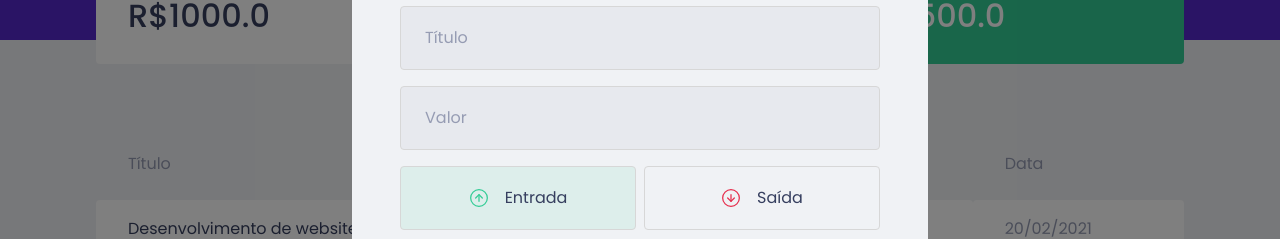
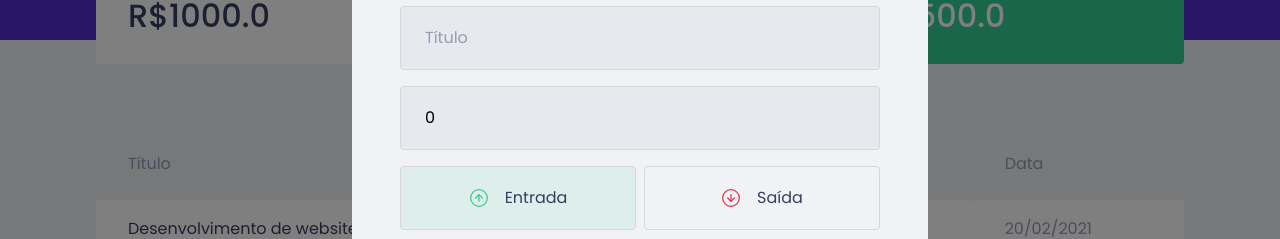
Before and after one commit to Paulo301/dtmoney, a React (Create React App) app: page / in a window 1280 px wide. Both pictures are taken after a click on the button "Nova transação". Shown: the part 232-471 px from the top of the page. Built offline with nearby package versions, Linux system fonts and the light colour scheme; no server answers; a web font is replaced by a local one; what miragejs would draw is missing.

Commit message:
get values from inputs

```diff
--- a/src/components/NewTransactionsModal/index.tsx
+++ b/src/components/NewTransactionsModal/index.tsx
@@ -5,7 +5,7 @@
 import closeImg from '../../assets/close.svg';
 
 import { Container, TransactionTypeContainer, RadioBox } from './styles';
-import { useState } from 'react';
+import { FormEvent, useState } from 'react';
 
 interface NewTransactionModalProps {
   isOpen: boolean;
@@ -13,7 +13,21 @@
 }
 
 export function NewTransactionModal({ isOpen, onRequestClose }: NewTransactionModalProps) {
+  const [title, setTitle] = useState('');
+  const [value, setValue] = useState(0);
   const [type, setType] = useState('deposit');
+  const [category, setCategory] = useState('');
+
+  function handleCreateNewTransaction(event: FormEvent) {
+    event.preventDefault();
+
+    console.log({
+      title,
+      value,
+      type,
+      category
+    });
+  }
 
   return (
     <Modal
@@ -29,16 +43,20 @@
       >
         <img src={closeImg} alt='Fechar modal' />
       </button>
-      <Container>
+      <Container onSubmit={handleCreateNewTransaction}>
         <h2>Cadastrar Transação</h2>
 
         <input
           placeholder='Título'
+          value={title}
+          onChange={(event) => setTitle(event.target.value)}
         />
 
         <input
           type="number"
           placeholder='Valor'
+          value={value}
+          onChange={(event) => setValue(Number(event.target.value))}
         />
 
         <TransactionTypeContainer>
@@ -65,6 +83,8 @@
 
         <input
           placeholder='Categoria'
+          value={category}
+          onChange={(event) => setCategory(event.target.value)}
         />
 
         <button type="submit">
```
